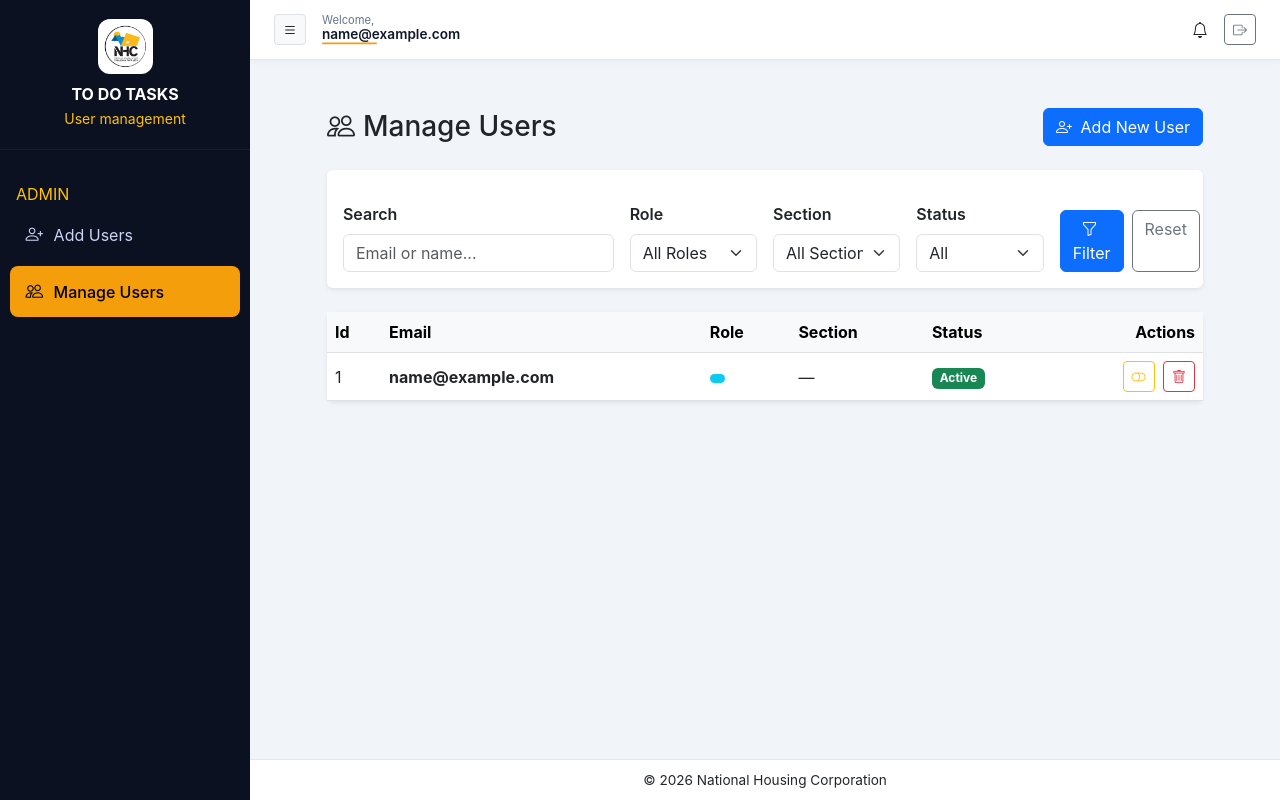
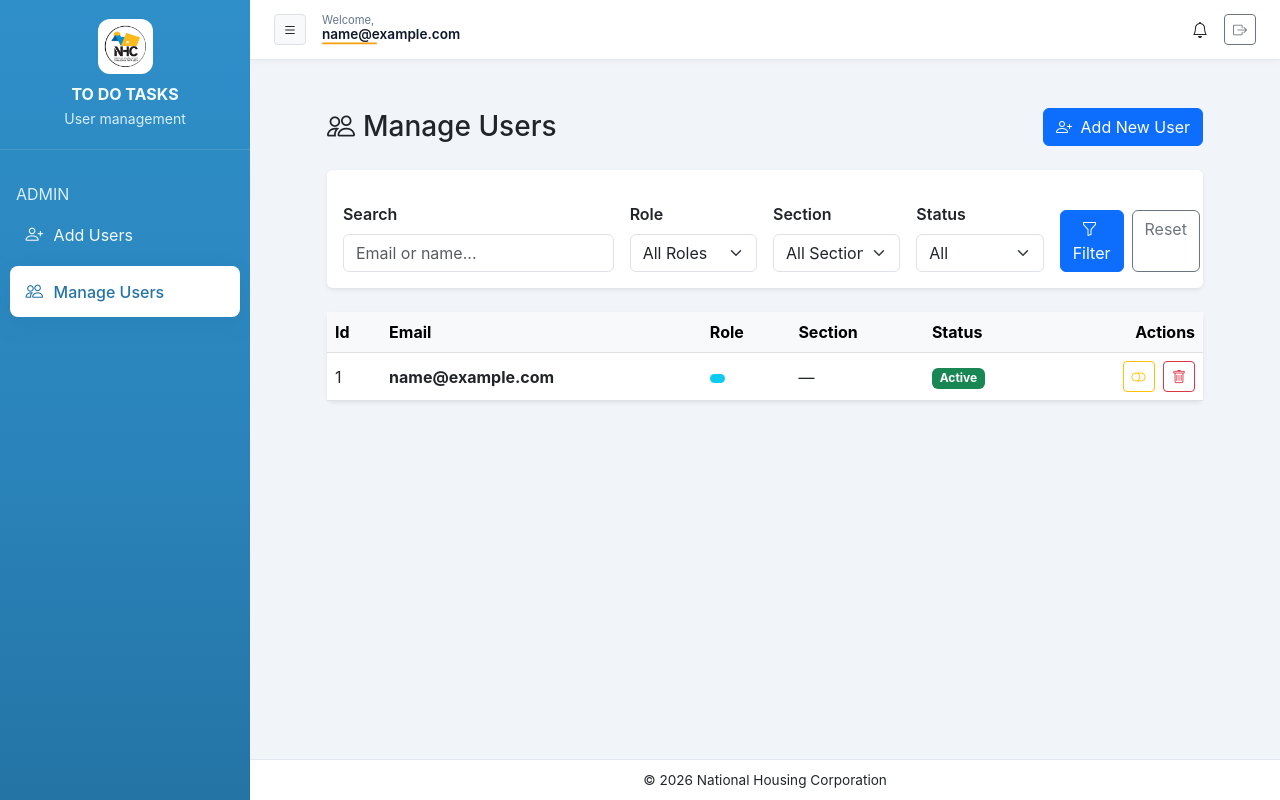
Before and after one commit to Mashiku-tect/nhctodotasks, a Django app: page /accounts/manage/ in a window 1280 px wide. Run offline with Django 4.2, Linux system fonts and the light colour scheme; the visitor is signed in with stand-in values (Sample User, id 1); data comes from the database, SQL or seed files in the repository; some libraries are stand-ins or nearby versions.

Commit message:
this is friday

```diff
--- a/templates/base.html
+++ b/templates/base.html
@@ -17,10 +17,16 @@
 
 <style>
 :root {
-    --nhc-primary: #0f172a;
-    --nhc-accent: #f59e0b;
+    --nhc-primary: #2f8fc9;
+    --nhc-accent: #8fd3ff;
     --nhc-light: #f1f5f9;
     --nhc-card: #ffffff;
+    --nhc-sidebar-bg: linear-gradient(180deg, #2f8fc9 0%, #2a84bb 55%, #2474a5 100%);
+    --nhc-sidebar-text: #f4fbff;
+    --nhc-sidebar-muted: #d8efff;
+    --nhc-sidebar-hover: rgba(255,255,255,0.12);
+    --nhc-sidebar-active: #ffffff;
+    --nhc-sidebar-active-text: #2474a5;
 }
 
 /* BASE */
@@ -36,8 +42,8 @@
 /* SIDEBAR */
 #sidebar {
     width: 250px;
-    background: #0b1120;
-    color: #cbd5f5;
+    background: var(--nhc-sidebar-bg);
+    color: var(--nhc-sidebar-text);
     display: flex;
     flex-direction: column;
     position: fixed;
@@ -53,7 +59,7 @@
 .profile-section {
     padding: 1.2rem 1rem;
     text-align: center;
-    border-bottom: 1px solid rgba(255,255,255,0.05);
+    border-bottom: 1px solid rgba(255,255,255,0.12);
 }
 
 .profile-img {
@@ -65,7 +71,7 @@
 
 /* NAV */
 .nav-link {
-    color: #cbd5f5;
+    color: var(--nhc-sidebar-text);
     padding: 0.75rem 1rem;
     margin: 0.2rem 0.6rem;
     border-radius: 8px;
@@ -80,14 +86,26 @@
 }
 
 .nav-link:hover {
-    background: rgba(255,255,255,0.05);
-    color: white;
+    background: var(--nhc-sidebar-hover);
+    color: #ffffff;
 }
 
 .nav-link.active {
-    background: var(--nhc-accent);
-    color: black;
+    background: var(--nhc-sidebar-active);
+    color: var(--nhc-sidebar-active-text);
     font-weight: 500;
+    box-shadow: 0 8px 20px rgba(36, 116, 165, 0.2);
+}
+
+.nav-link.active i,
+.nav-link:hover i,
+.nav-link:hover span,
+.nav-link.active span {
+    color: inherit;
+}
+
+.nav-item .collapse .nav-link {
+    color: var(--nhc-sidebar-muted);
 }
 
 /* MAIN */
@@ -212,13 +230,13 @@
 
 <div class="profile-section">
     <img src="{% static 'images/nhclogo.png' %}" class="profile-img">
-    <div class="text-white mt-2">
+    <div class="mt-2" style="color: var(--nhc-sidebar-text);">
         {% if not request.user.is_superuser %}
             <div class="fw-bold">ICT DEPARTMENT TO DO TASKS</div>
-            <small class="text-warning">Manage Your Tasks Efficiently</small>
+            <small style="color: var(--nhc-sidebar-muted);">Manage Your Tasks Efficiently</small>
         {% else %}
             <div class="fw-bold">TO DO TASKS</div>
-            <small class="text-warning">User management</small>
+            <small style="color: var(--nhc-sidebar-muted);">User management</small>
         {% endif %}
     </div>
 </div>
@@ -290,7 +308,7 @@
 
 
     {% if request.user.is_superuser %}
-    <li class="mt-3 px-3 text-warning">ADMIN</li>
+    <li class="mt-3 px-3" style="color: var(--nhc-sidebar-muted);">ADMIN</li>
 
     <li><a class="nav-link" href="{% url 'add_user' %}">
         <i class="bi bi-person-plus"></i> <span>Add Users</span>
```
Also changed, not shown: accounts/templates/accounts/login.html (+13 -10 lines).
